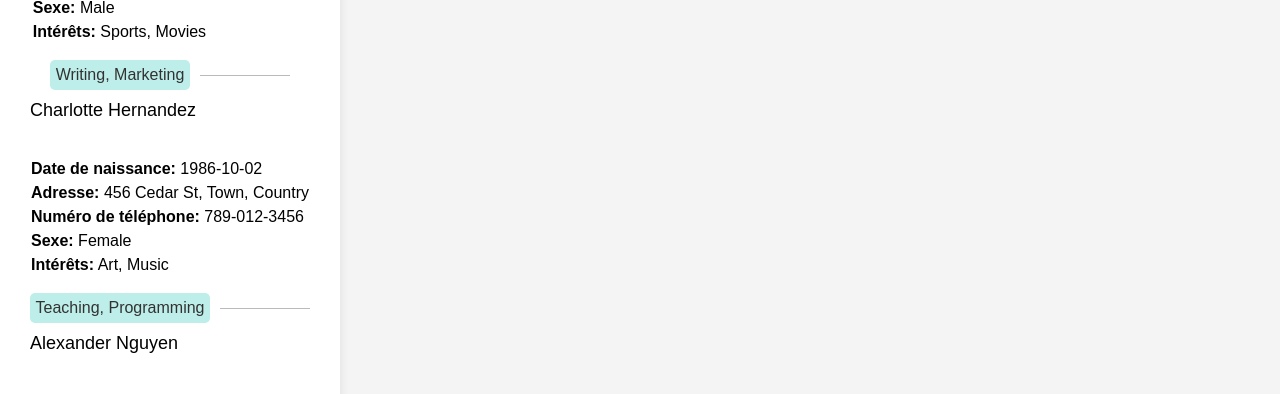
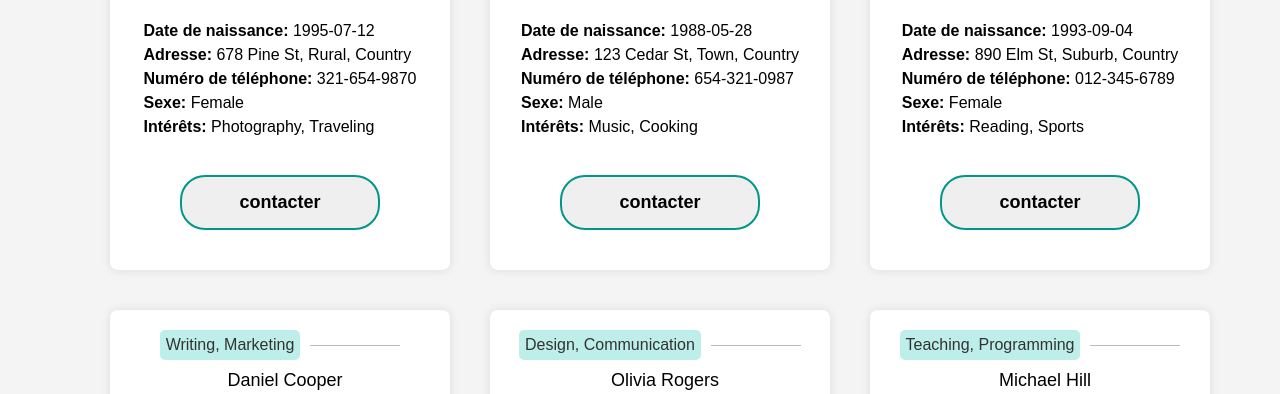
Before and after one commit to sarahcher11/PROJET-GESTION-BENEVOLAT, a Flask app: page /search in a window 1280 px wide. Shown: the part 2734-3128 px from the top of the page. Run offline with Flask 3, Linux system fonts and the light colour scheme; data comes from the database, SQL or seed files in the repository.

Commit message:
finalisation de la page de resultats de recherche

```diff
--- a/static/resultat.css
+++ b/static/resultat.css
@@ -6,9 +6,10 @@ body {
 }
 
 h1 {
+
     color: #333;
     text-align: center;
-    margin-top: 30px;
+    margin-top: 50px;
 }
 
 
@@ -20,7 +21,7 @@ h1 {
 }
 
 
-ul {
+.fiche {
     background-color: #fff;
     border-radius: 8px;
     box-shadow: 0 0 10px rgba(0, 0, 0, 0.1);
@@ -28,9 +29,22 @@ ul {
     margin-bottom: 30px;
     position: relative;
     width:300px;
+    margin: 20px;
+
 }
 
+.imgcontainer1{
+    width:10px;
+}
+ul{
+    display: flex;
+    flex-wrap: wrap;
+    flex-direction: row;
+    justify-content: center;
+    align-items: center;
 
+
+}
 
 .volunteer-image {
     position: absolute;
@@ -66,13 +80,6 @@ ul {
     align-items: center;
 
    }
-
-  .logoimg{
-    margin-top: 30px;
-    width: 200px;
-    cursor: pointer;
-
-  }
 
   .image-container {
     position: relative;
@@ -116,9 +123,7 @@ ul {
     background-color: white;
 }
 
-.image-container {
-    position: relative;
-}
+
 
 .searchBen {
     position: absolute;
@@ -198,3 +203,37 @@ ul {
     margin-left: 10px;
 
 }
+.namecontainer{
+    display:flex;
+    flex-direction: column;
+    align-items: center;
+}
+
+.logoimg {
+    width: 100px;
+    height: 100px; /* Assurez-vous que la largeur et la hauteur sont égales */
+    border-radius: 50%;
+    object-fit: cover; /* Assure que l'image est redimensionnée pour remplir le conteneur */
+}
+
+.btn{
+    display: flex;
+    justify-content: center;
+    align-items: center;
+}
+
+
+.btn button{
+    width:200px;
+    padding: 15px 0;
+    text-align: center;
+    margin: 20px 10px;
+    border-radius: 25px;
+    font-size: large;
+    font-family: Arial, Helvetica, sans-serif;
+    font-weight: bold;
+    border: 2px solid #009688;
+    display: flex;
+    justify-content: center;
+    align-items: center;
+}
--- a/templates/resultat.html
+++ b/templates/resultat.html
@@ -25,15 +25,24 @@
     <h1>Résultats de la recherche</h1>
     <ul>
         {% for volunteer in volunteers %}
+
+
+
+        <div class="fiche">
+
+            <div class="container1">
                 <div class="entete">
                     <div class="skills">
                         <p> {{ volunteer[5] }}</p>
                     </div>
                     <div class="trait-horizontal"><br></div>
                 </div>
+
                 <div class="namecontainer">
                     <div class="name">{{ volunteer[2] }}<br></div>
+                    <div class="ines"> <img class="logoimg" src="../static/images/volunteer.svg" alt="image2"></div>
                 </div>
+
                 <div class="container">
                     <p>
                             <strong>Date de naissance:</strong> {{ volunteer[3] }}<br>
@@ -43,6 +52,11 @@
                             <strong>Intérêts:</strong> {{ volunteer[8] }}<br>
                     </p>
                 </div>
+                <div class="btn"> <button type="button">contacter</button> </div>
+
+            </div>
+
+        </div>
         {% endfor %}
     </ul>
 </body>
```
Lines whose indentation alone changed are shown as unchanged.
